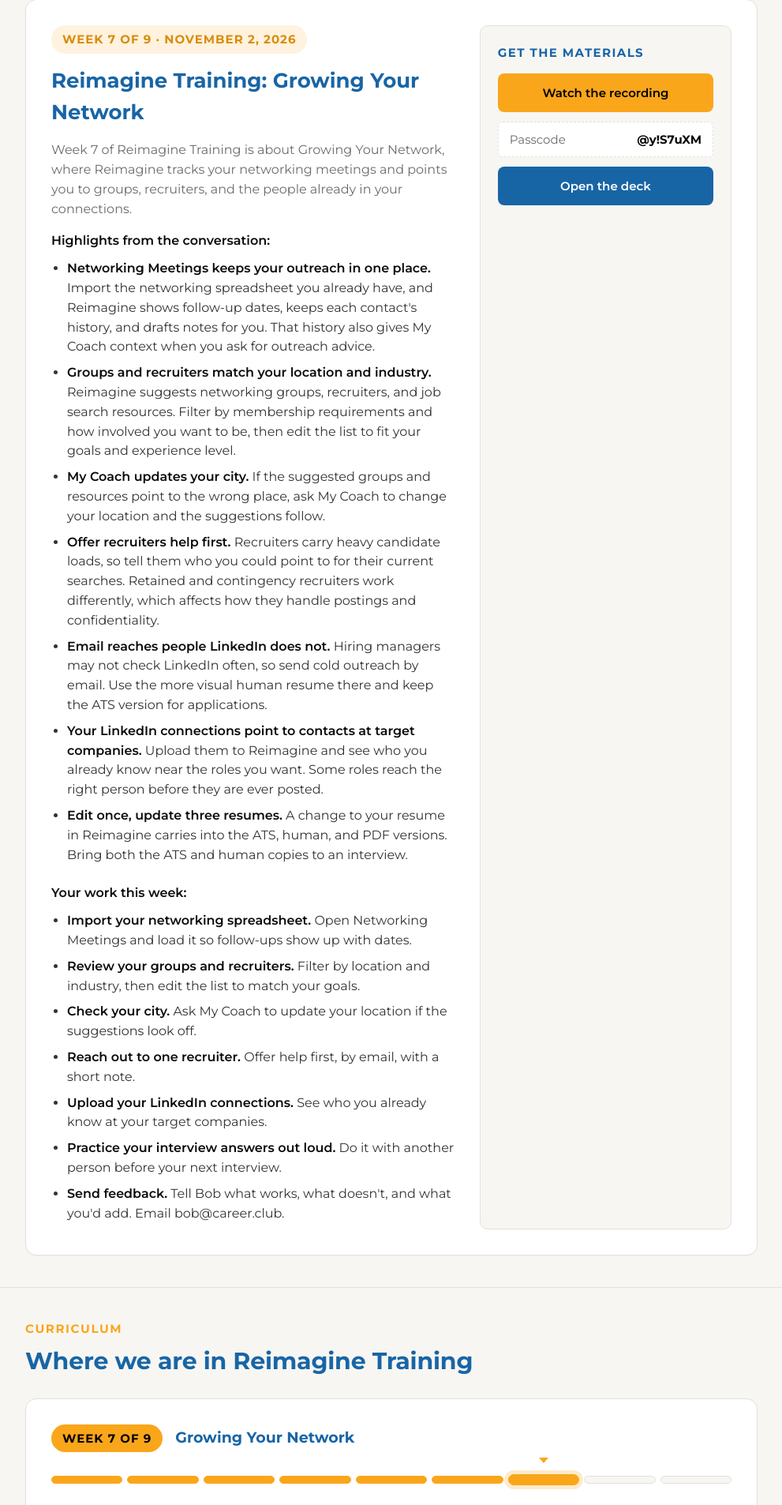
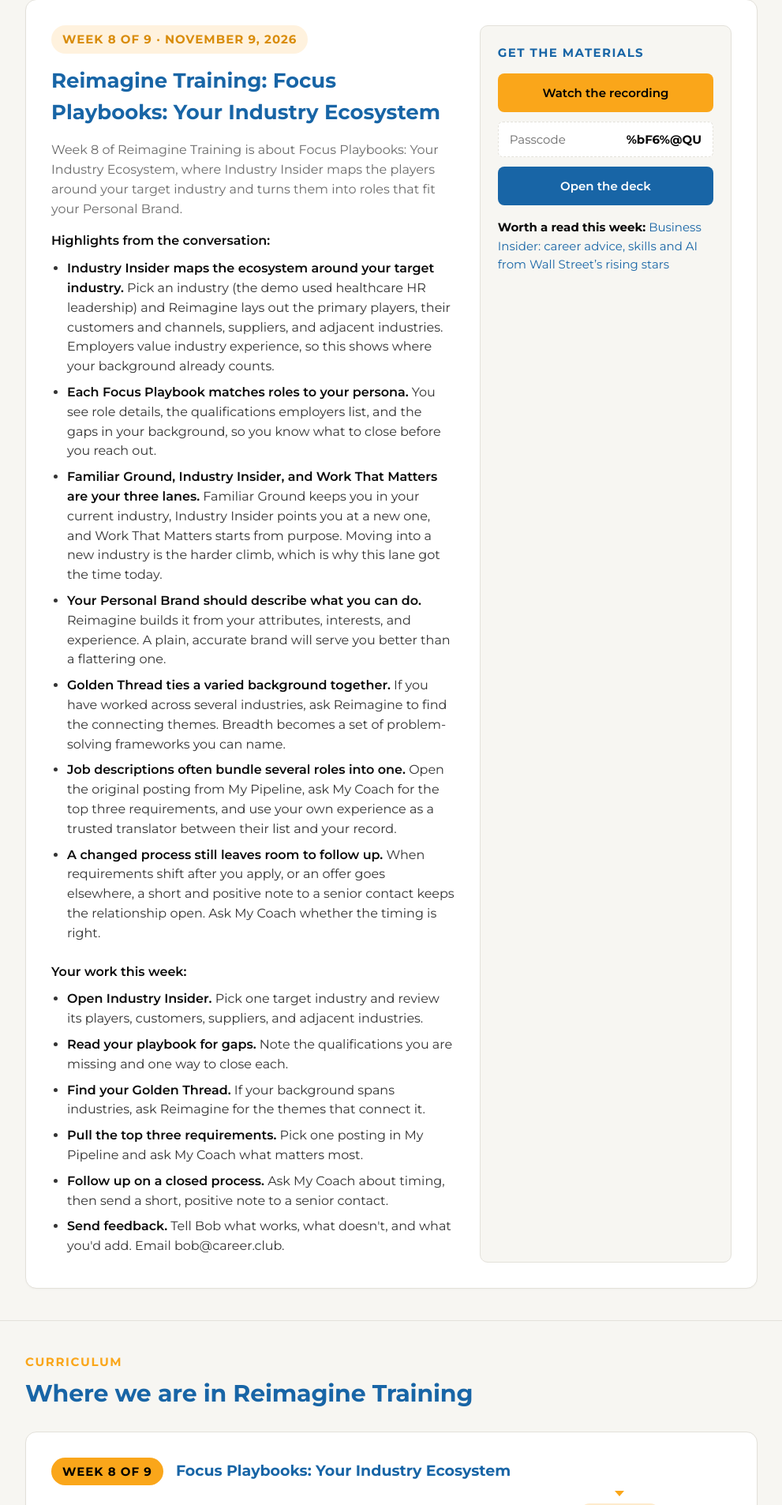
Before and after one commit to reimaginebob/Career-Club-Corner-, a plain HTML site: page career-club-corner-dashboard-prototype.html in a window 1280 px wide. Shown: the part 1467-3373 px from the top of the page at 79% size, without its empty margins (264-1255 px from the left). Drawn offline with Linux system fonts and the light colour scheme; a script that the page names is missing.

Commit message:
Week 8 update: Focus Playbooks: Your Industry Ecosystem

```diff
--- a/career-club-corner-dashboard-prototype.html
+++ b/career-club-corner-dashboard-prototype.html
@@ -406,39 +406,39 @@
     </div>
     <div class="week-panel">
       <div>
-        <span class="week-tag">Week 7 of 9 · November 2, 2026</span>
-        <h3>Reimagine Training: Growing Your Network</h3>
-        <p class="week-meta">Week 7 of Reimagine Training is about Growing Your Network, where Reimagine tracks your networking meetings and points you to groups, recruiters, and the people already in your connections.</p>
+        <span class="week-tag">Week 8 of 9 &middot; November 9, 2026</span>
+        <h3>Reimagine Training: Focus Playbooks: Your Industry Ecosystem</h3>
+        <p class="week-meta">Week 8 of Reimagine Training is about Focus Playbooks: Your Industry Ecosystem, where Industry Insider maps the players around your target industry and turns them into roles that fit your Personal Brand.</p>
         <div class="takeaways">
           <strong>Highlights from the conversation:</strong>
           <ul>
-            <li><strong>Networking Meetings keeps your outreach in one place.</strong> Import the networking spreadsheet you already have, and Reimagine shows follow-up dates, keeps each contact's history, and drafts notes for you. That history also gives My Coach context when you ask for outreach advice.</li>
-            <li><strong>Groups and recruiters match your location and industry.</strong> Reimagine suggests networking groups, recruiters, and job search resources. Filter by membership requirements and how involved you want to be, then edit the list to fit your goals and experience level.</li>
-            <li><strong>My Coach updates your city.</strong> If the suggested groups and resources point to the wrong place, ask My Coach to change your location and the suggestions follow.</li>
-            <li><strong>Offer recruiters help first.</strong> Recruiters carry heavy candidate loads, so tell them who you could point to for their current searches. Retained and contingency recruiters work differently, which affects how they handle postings and confidentiality.</li>
-            <li><strong>Email reaches people LinkedIn does not.</strong> Hiring managers may not check LinkedIn often, so send cold outreach by email. Use the more visual human resume there and keep the ATS version for applications.</li>
-            <li><strong>Your LinkedIn connections point to contacts at target companies.</strong> Upload them to Reimagine and see who you already know near the roles you want. Some roles reach the right person before they are ever posted.</li>
-            <li><strong>Edit once, update three resumes.</strong> A change to your resume in Reimagine carries into the ATS, human, and PDF versions. Bring both the ATS and human copies to an interview.</li>
+            <li><strong>Industry Insider maps the ecosystem around your target industry.</strong> Pick an industry (the demo used healthcare HR leadership) and Reimagine lays out the primary players, their customers and channels, suppliers, and adjacent industries. Employers value industry experience, so this shows where your background already counts.</li>
+            <li><strong>Each Focus Playbook matches roles to your persona.</strong> You see role details, the qualifications employers list, and the gaps in your background, so you know what to close before you reach out.</li>
+            <li><strong>Familiar Ground, Industry Insider, and Work That Matters are your three lanes.</strong> Familiar Ground keeps you in your current industry, Industry Insider points you at a new one, and Work That Matters starts from purpose. Moving into a new industry is the harder climb, which is why this lane got the time today.</li>
+            <li><strong>Your Personal Brand should describe what you can do.</strong> Reimagine builds it from your attributes, interests, and experience. A plain, accurate brand will serve you better than a flattering one.</li>
+            <li><strong>Golden Thread ties a varied background together.</strong> If you have worked across several industries, ask Reimagine to find the connecting themes. Breadth becomes a set of problem-solving frameworks you can name.</li>
+            <li><strong>Job descriptions often bundle several roles into one.</strong> Open the original posting from My Pipeline, ask My Coach for the top three requirements, and use your own experience as a trusted translator between their list and your record.</li>
+            <li><strong>A changed process still leaves room to follow up.</strong> When requirements shift after you apply, or an offer goes elsewhere, a short and positive note to a senior contact keeps the relationship open. Ask My Coach whether the timing is right.</li>
           </ul>
         </div>
         <div class="takeaways" style="margin-top:24px;">
           <strong>Your work this week:</strong>
           <ul>
-            <li><strong>Import your networking spreadsheet.</strong> Open Networking Meetings and load it so follow-ups show up with dates.</li>
-            <li><strong>Review your groups and recruiters.</strong> Filter by location and industry, then edit the list to match your goals.</li>
-            <li><strong>Check your city.</strong> Ask My Coach to update your location if the suggestions look off.</li>
-            <li><strong>Reach out to one recruiter.</strong> Offer help first, by email, with a short note.</li>
-            <li><strong>Upload your LinkedIn connections.</strong> See who you already know at your target companies.</li>
-            <li><strong>Practice your interview answers out loud.</strong> Do it with another person before your next interview.</li>
+            <li><strong>Open Industry Insider.</strong> Pick one target industry and review its players, customers, suppliers, and adjacent industries.</li>
+            <li><strong>Read your playbook for gaps.</strong> Note the qualifications you are missing and one way to close each.</li>
+            <li><strong>Find your Golden Thread.</strong> If your background spans industries, ask Reimagine for the themes that connect it.</li>
+            <li><strong>Pull the top three requirements.</strong> Pick one posting in My Pipeline and ask My Coach what matters most.</li>
+            <li><strong>Follow up on a closed process.</strong> Ask My Coach about timing, then send a short, positive note to a senior contact.</li>
             <li><strong>Send feedback.</strong> Tell Bob what works, what doesn't, and what you'd add. Email bob@career.club.</li>
           </ul>
         </div>
       </div>
       <div class="week-actions">
         <h4>Get the materials</h4>
-        <a class="btn btn-primary" href="https://us06web.zoom.us/rec/share/NY_SeQRmWohQLziqjJgb8nhDrxemG_SdjyImLgyMtB87Xgq0u3pEsYa5QQuqcqye.pFKqd2W0YKUgXBrc" data-event="recording_play" target="_blank" rel="noopener noreferrer">Watch the recording</a>
-        <div class="passcode"><span>Passcode</span><code>@y!S7uXM</code></div>
-        <a class="btn btn-secondary" href="https://drive.google.com/file/d/1hE_5kHEHK6DcKZb9qekMFhzkabzOegyJ/view?usp=drivesdk" style="margin-top:12px;" data-event="deck_open" target="_blank" rel="noopener noreferrer">Open the deck</a>
+        <a class="btn btn-primary" href="https://us06web.zoom.us/rec/share/WQygnuZ7lJ9e9C-v34OJEolLe9TP5XgAIQn6sPW-ve2vqZNYSRhOHwck92YHZmg.89tmtPyQOFk0SIUr" data-event="recording_play" target="_blank" rel="noopener noreferrer">Watch the recording</a>
+        <div class="passcode"><span>Passcode</span><code>%bF6%@QU</code></div>
+        <a class="btn btn-secondary" href="https://drive.google.com/file/d/1KYk8fyxr8k3K98BTEytFe7pcuObpGh_e/view?usp=drivesdk" style="margin-top:12px;" data-event="deck_open" target="_blank" rel="noopener noreferrer">Open the deck</a>
+        <p style="margin:16px 0 0;font-size:15px;"><strong>Worth a read this week:</strong> <a href="https://www.businessinsider.com/wall-street-rising-stars-career-advice-skills-ai-2026-11" target="_blank" rel="noopener noreferrer">Business Insider: career advice, skills and AI from Wall Street&rsquo;s rising stars</a></p>
       </div>
     </div>
   </div>
@@ -454,8 +454,8 @@
     </div>
     <div class="arc-panel">
       <div class="arc-status">
-        <span class="arc-pos">Week 7 of 9</span>
-        <span class="arc-topic">Growing Your Network</span>
+        <span class="arc-pos">Week 8 of 9</span>
+        <span class="arc-topic">Focus Playbooks: Your Industry Ecosystem</span>
       </div>
       <div class="arc-bar">
         <div class="arc-seg done" title="Week 1"></div>
@@ -464,8 +464,8 @@
         <div class="arc-seg done" title="Week 4"></div>
         <div class="arc-seg done" title="Week 5"></div>
         <div class="arc-seg done" title="Week 6"></div>
-        <div class="arc-seg current" title="Week 7"></div>
-        <div class="arc-seg" title="Week 8"></div>
+        <div class="arc-seg done" title="Week 7"></div>
+        <div class="arc-seg current" title="Week 8"></div>
         <div class="arc-seg" title="Week 9"></div>
       </div>
       <div class="arc-list">
@@ -565,11 +565,11 @@
             </div>
           </div>
         </div>
-        <div class="arc-item current arc-clickable" data-recap="recap-rt7">
+        <div class="arc-item done arc-clickable" data-recap="recap-rt7">
           <span class="arc-mark">●</span>
           <span class="arc-weeks">Week 7</span>
           <span class="arc-title">Session 7 &middot; Growing Your Network</span>
-          <span class="arc-end"><span class="arc-now">We are here</span><span class="arc-recap-toggle">Recap <span class="arc-chev">▾</span></span></span>
+          <span class="arc-recap-toggle">Recap <span class="arc-chev">▾</span></span>
         </div>
         <div class="arc-recap" id="recap-rt7">
           <div class="arc-recap-inner">
@@ -581,10 +581,21 @@
             </div>
           </div>
         </div>
-        <div class="arc-item upcoming">
-          <span class="arc-mark">○</span>
+        <div class="arc-item current arc-clickable" data-recap="recap-rt8">
+          <span class="arc-mark">●</span>
           <span class="arc-weeks">Week 8</span>
           <span class="arc-title">Session 8 &middot; Focus Playbooks: Your Industry Ecosystem</span>
+          <span class="arc-end"><span class="arc-now">We are here</span><span class="arc-recap-toggle">Recap <span class="arc-chev">▾</span></span></span>
+        </div>
+        <div class="arc-recap" id="recap-rt8">
+          <div class="arc-recap-inner">
+            <p class="arc-recap-summary">Industry Insider maps the ecosystem around a target industry: the primary players, their customers and channels, suppliers, and adjacent industries. Focus Playbooks then match roles to your Personal Brand and show the qualifications and gaps for each. Use Golden Thread to tie a varied background together, and ask My Coach for the top three requirements in a job description from My Pipeline.</p>
+            <div class="arc-recap-links">
+              <a href="https://us06web.zoom.us/rec/share/WQygnuZ7lJ9e9C-v34OJEolLe9TP5XgAIQn6sPW-ve2vqZNYSRhOHwck92YHZmg.89tmtPyQOFk0SIUr" data-event="recap_recording" data-event-loc="rt-week8" target="_blank" rel="noopener noreferrer">Watch the recording</a>
+              <span class="arc-recap-pass">Passcode <code>%bF6%@QU</code></span>
+              <a href="https://drive.google.com/file/d/1KYk8fyxr8k3K98BTEytFe7pcuObpGh_e/view?usp=drivesdk" data-event="recap_deck" data-event-loc="rt-week8" target="_blank" rel="noopener noreferrer">Open the deck</a>
+            </div>
+          </div>
         </div>
         <div class="arc-item upcoming">
           <span class="arc-mark">○</span>
@@ -594,7 +605,7 @@
       </div>
       <div class="arc-next">
         <span class="arc-next-label">Next Monday</span>
-        <span class="arc-next-title">Reimagine Training continues with Session 8: Focus Playbooks: Your Industry Ecosystem</span>
+        <span class="arc-next-title">Reimagine Training continues with Session 9: Offer &amp; Negotiation</span>
       </div>
     </div>
 
```
Also changed, not shown: index.html (+39 -28 lines).
